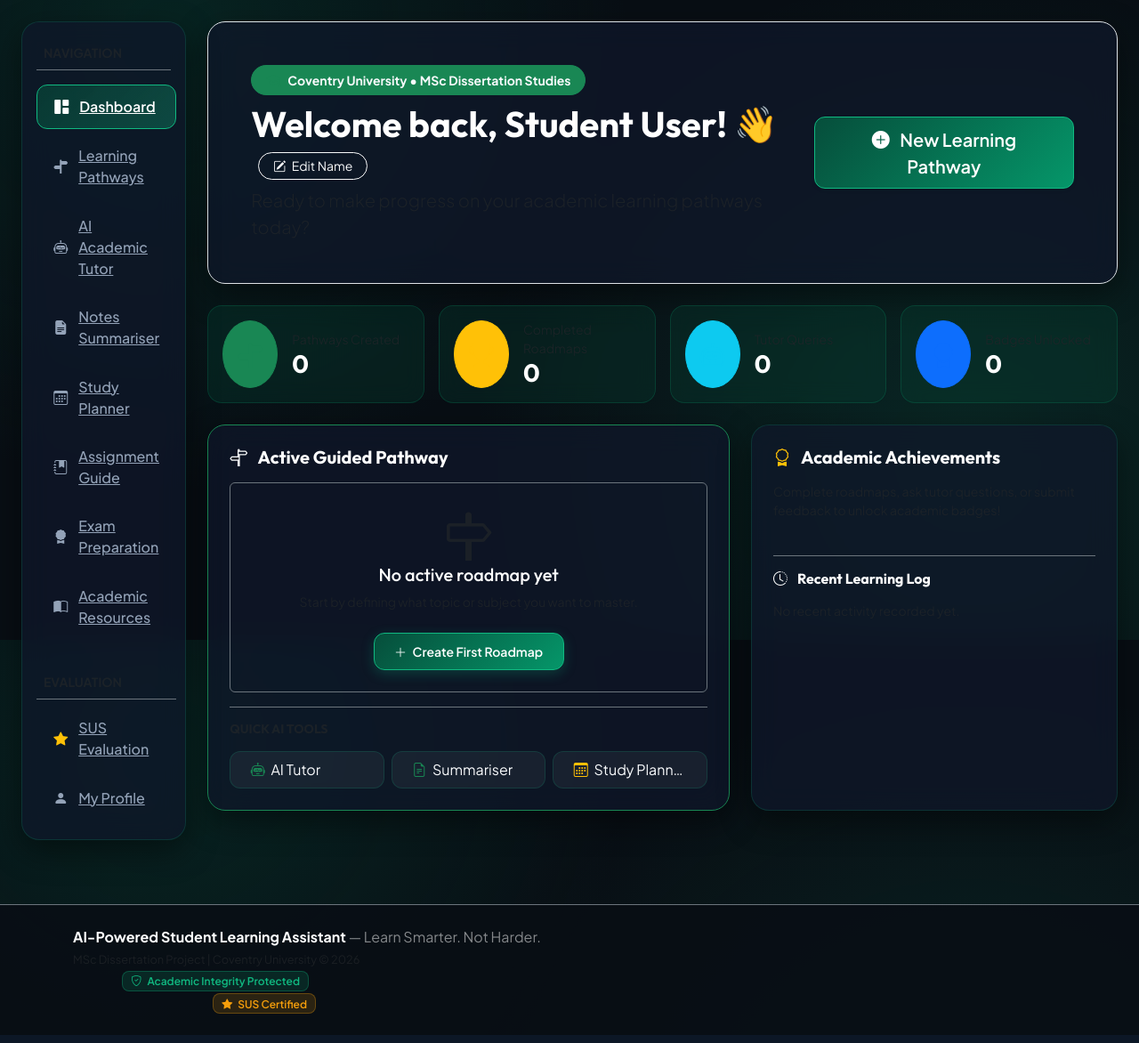
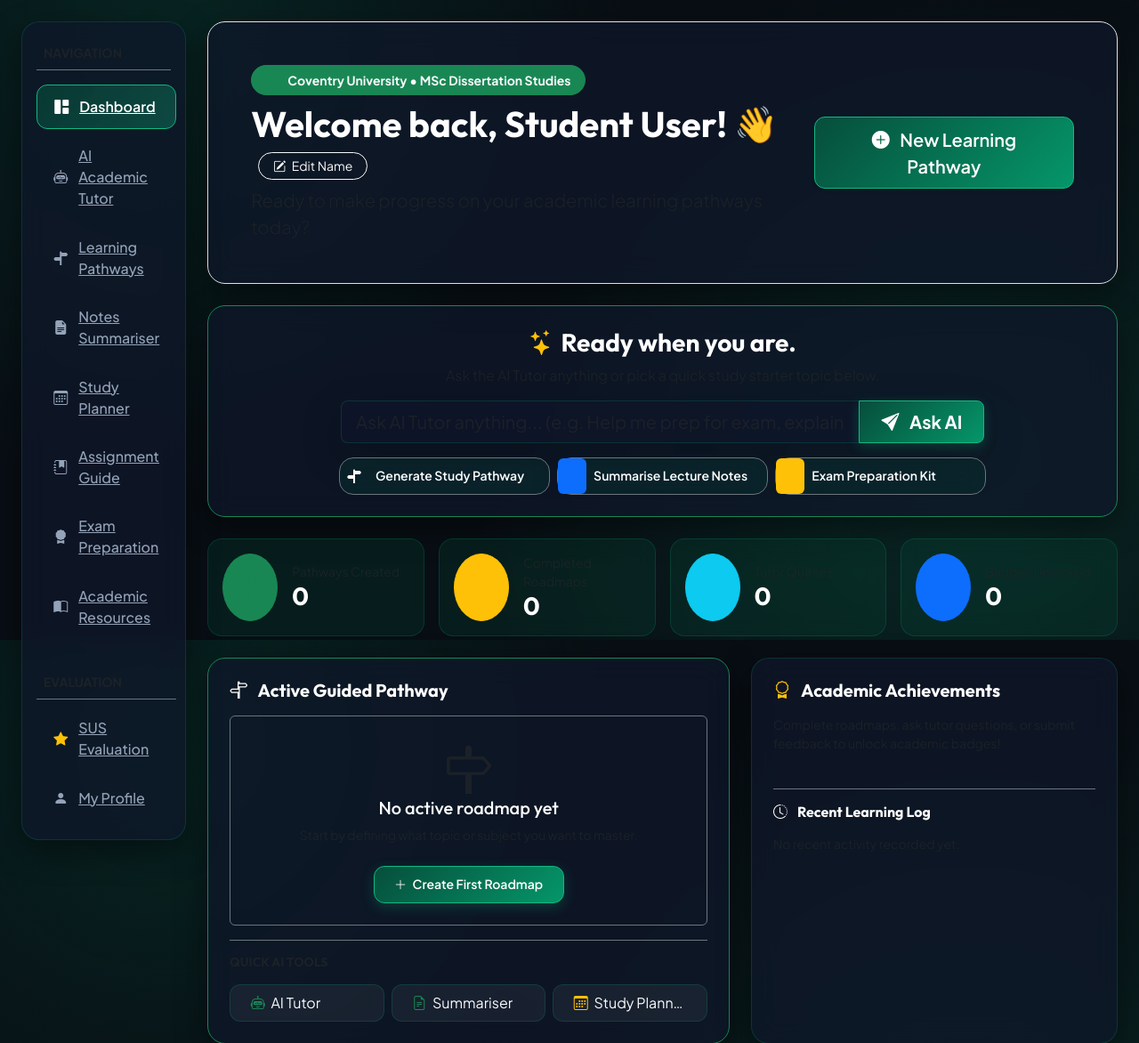
Before and after one commit to cherryssk123-afk/ai-student-learning-assistant-, a Flask app: page /dashboard in a window 1280 px wide; the page is wider, and only the part inside the window is pictured. Shown: the part 81-1253 px from the top of that part at 89% size. Run offline with Flask 3, Linux system fonts and the light colour scheme; data comes from the database, SQL or seed files in the repository; data that the repository does not hold is empty; some libraries are stand-ins or nearby versions.

Commit message:
Fix Jinja2 template structure and add ChatGPT-style instant AI prompt hero bar

```diff
--- a/student_app/templates/base.html
+++ b/student_app/templates/base.html
@@ -127,8 +127,8 @@
                 {% endif %}
             {% endwith %}
 
-            {% if current_user.is_authenticated and not suppress_sidebar %}
-                <div class="row g-4">
+            <div class="row g-4">
+                {% if not suppress_sidebar %}
                     <!-- Sidebar Navigation -->
                     <div class="col-lg-3 col-xl-2">
                         <div class="glass-panel p-3 sidebar-nav sticky-lg-top" style="top: 85px;">
@@ -139,11 +139,11 @@
                                 <a class="nav-link-custom {% if request.endpoint == 'main.dashboard' %}active{% endif %}" href="{{ url_for('main.dashboard') }}">
                                     <i class="bi bi-grid-1x2-fill"></i> Dashboard
                                 </a>
+                                <a class="nav-link-custom {% if 'tutor' in request.endpoint %}active{% endif %}" href="{{ url_for('tutor.index') }}">
+                                    <i class="bi bi-robot"></i> AI Academic Tutor
+                                </a>
                                 <a class="nav-link-custom {% if 'roadmap' in request.endpoint %}active{% endif %}" href="{{ url_for('roadmap.create') }}">
                                     <i class="bi bi-signpost-split-fill"></i> Learning Pathways
-                                </a>
-                                <a class="nav-link-custom {% if 'tutor' in request.endpoint %}active{% endif %}" href="{{ url_for('tutor.index') }}">
-                                    <i class="bi bi-robot"></i> AI Academic Tutor
                                 </a>
                                 <a class="nav-link-custom {% if 'notes' in request.endpoint %}active{% endif %}" href="{{ url_for('notes.index') }}">
                                     <i class="bi bi-file-earmark-text-fill"></i> Notes Summariser
@@ -173,16 +173,13 @@
                             </nav>
                         </div>
                     </div>
+                {% endif %}
 
-                    <!-- Main Body Area -->
-                    <div class="col-lg-9 col-xl-10">
-                        {% block content %}{% endblock %}
-                    </div>
+                <!-- Main Body Area -->
+                <div class="{% if suppress_sidebar %}col-12{% else %}col-lg-9 col-xl-10{% endif %}">
+                    {% block content %}{% endblock %}
                 </div>
-            {% else %}
-                {% block full_width_content %}{% endblock %}
-                {% block content_no_sidebar %}{% endblock %}
-            {% endif %}
+            </div>
         </div>
     </main>
 
--- a/student_app/templates/dashboard.html
+++ b/student_app/templates/dashboard.html
@@ -22,6 +22,45 @@
         <div class="col-lg-4 text-lg-end mt-3 mt-lg-0">
             <a href="{{ url_for('roadmap.create') }}" class="btn btn-emerald btn-lg shadow-sm">
                 <i class="bi bi-plus-circle-fill me-2"></i> New Learning Pathway
+            </a>
+        </div>
+    </div>
+</div>
+
+<!-- ChatGPT-Style Instant AI Prompt Bar -->
+<div class="glass-panel p-4 mb-4 border border-success text-center">
+    <h3 class="fw-bold text-white mb-2"><i class="bi bi-stars text-warning me-2"></i>Ready when you are.</h3>
+    <p class="text-muted mb-3">Ask the AI Tutor anything or pick a quick study starter topic below.</p>
+
+    <form action="{{ url_for('tutor.ask') }}" method="POST" class="row justify-content-center mb-3">
+        <div class="col-lg-10 col-xl-9">
+            <div class="input-group input-group-lg shadow-lg">
+                <input type="text" name="question" class="form-control form-control-glass text-white fs-5 border-emerald" placeholder="Ask AI Tutor anything... (e.g. Help me prep for exam, explain Machine Learning...)" required autocomplete="off">
+                <button class="btn btn-emerald px-4 fw-bold" type="submit">
+                    <i class="bi bi-send-fill me-2"></i> Ask AI
+                </button>
+            </div>
+        </div>
+    </form>
+
+    <!-- Quick Starter Cards -->
+    <div class="row g-2 justify-content-center">
+        <div class="col-md-4 col-lg-3">
+            <a href="{{ url_for('roadmap.create') }}" class="glass-card p-2.5 text-start d-flex align-items-center gap-2 text-decoration-none text-white border-secondary h-100">
+                <div class="rounded p-2 bg-emerald bg-opacity-20 text-emerald"><i class="bi bi-signpost-split-fill"></i></div>
+                <div class="small fw-semibold">Generate Study Pathway</div>
+            </a>
+        </div>
+        <div class="col-md-4 col-lg-3">
+            <a href="{{ url_for('notes.index') }}" class="glass-card p-2.5 text-start d-flex align-items-center gap-2 text-decoration-none text-white border-secondary h-100">
+                <div class="rounded p-2 bg-primary bg-opacity-20 text-primary"><i class="bi bi-file-earmark-text-fill"></i></div>
+                <div class="small fw-semibold">Summarise Lecture Notes</div>
+            </a>
+        </div>
+        <div class="col-md-4 col-lg-3">
+            <a href="{{ url_for('exam.index') }}" class="glass-card p-2.5 text-start d-flex align-items-center gap-2 text-decoration-none text-white border-secondary h-100">
+                <div class="rounded p-2 bg-warning bg-opacity-20 text-warning"><i class="bi bi-award-fill"></i></div>
+                <div class="small fw-semibold">Exam Preparation Kit</div>
             </a>
         </div>
     </div>
```
